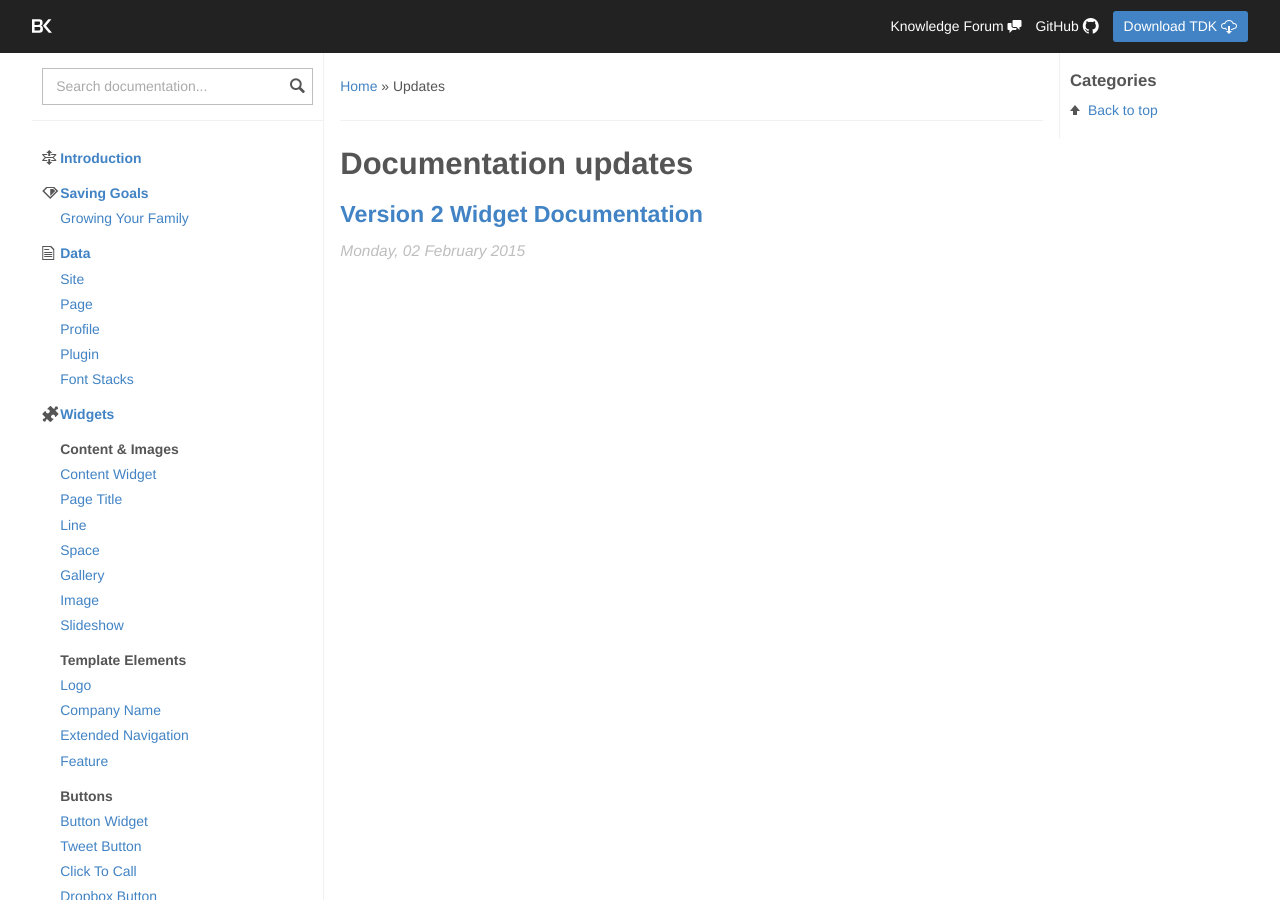
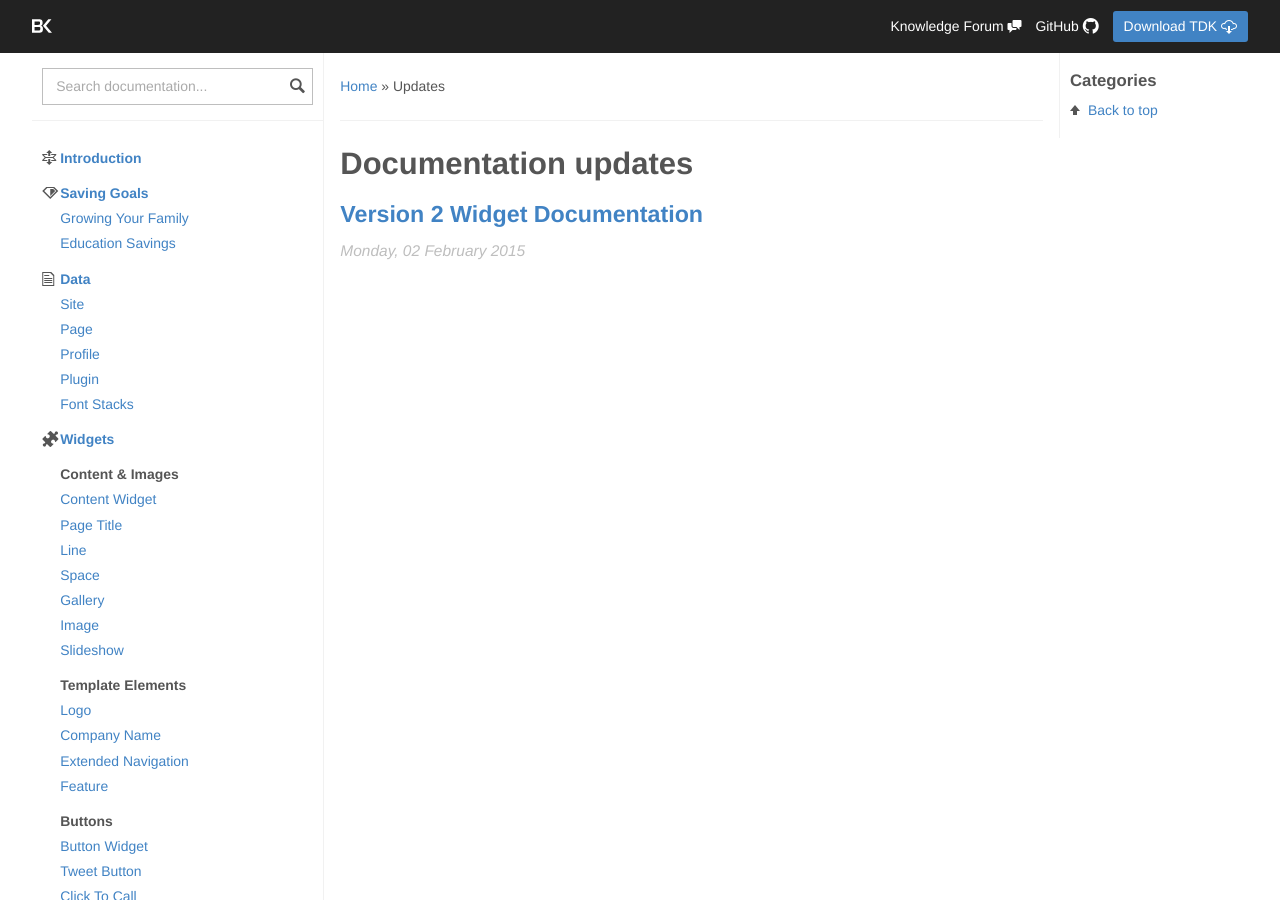
Before and after one commit to skoroth-kw/dockit, a Jekyll site: the page built from updates.md, in a window 1280 px wide and 900 px high. Built offline with Jekyll 4.4.1, drawn with Linux system fonts in a browser that asks for light colours; nearby versions of some CDN libraries.

Commit message:
Updated navigation.yml

```diff
--- a/_data/navigation.yml
+++ b/_data/navigation.yml
@@ -24,6 +24,8 @@ navdocs:
   subnav:
   - title: Growing Your Family
     url: /saving-goals/growing-your-family/
+  - title: Education Savings
+    url: /saving-goals/education-savings/
 
 # DATA
 - title: Data
```
